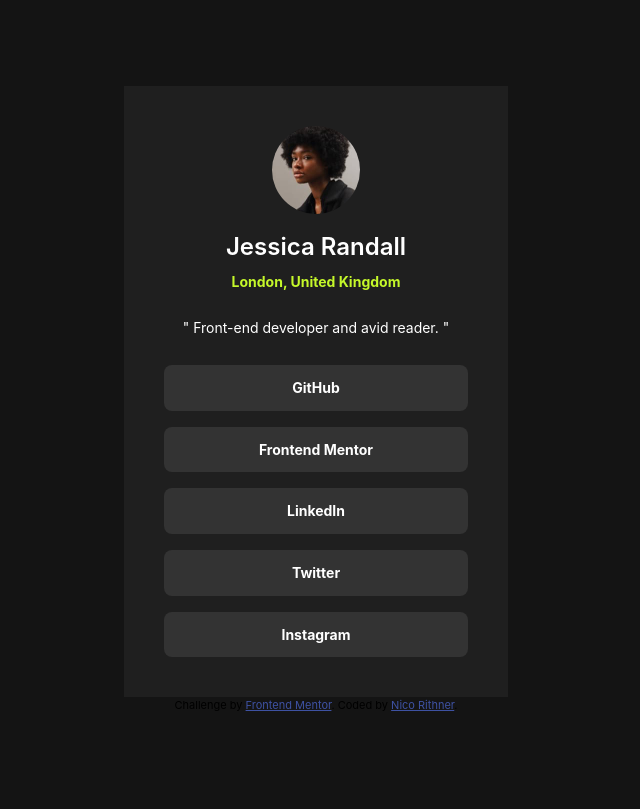
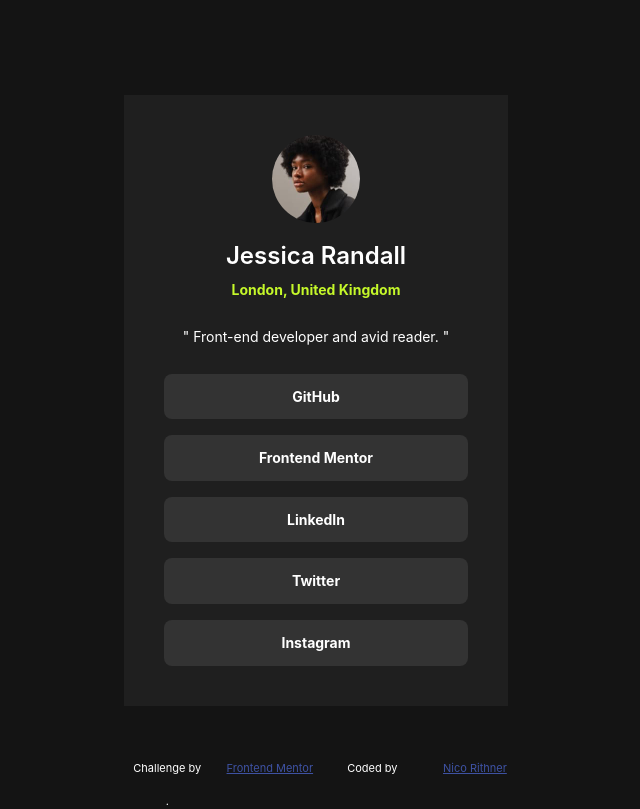
Before and after one commit to nicorithner/solution-social-links-profile-main, a React (Vite) app: page / in a window 1280 px wide. Shown: the whole page, without its empty margins (324-964 px from the left). Built offline with nearby package versions, Linux system fonts and the light colour scheme.

Commit message:
Add footer styling

```diff
--- a/src/components/App.jsx
+++ b/src/components/App.jsx
@@ -4,15 +4,15 @@ function App() {
   return (
     <>
       <Card />
-      <div>
+      <footer className="footer">
         <div className="attribution">
-          Challenge by{" "}
+          Challenge by
           <a href="https://www.frontendmentor.io?ref=challenge" target="_blank">
             Frontend Mentor
           </a>
-          . Coded by <a href="#">Nico Rithner</a>.
+          Coded by <a href="#">Nico Rithner</a>.
         </div>
-      </div>
+      </footer>
     </>
   );
 }
--- a/src/components/App.scss
+++ b/src/components/App.scss
@@ -12,7 +12,6 @@ body {
   display: flex;
   justify-content: center;
   align-items: center;
-  min-height: 100vh;
 }
 
 p,
@@ -24,3 +23,19 @@ h5,
 h6 {
   color: $white;
 }
+
+.footer {
+  position: absolute;
+  text-align: center;
+  bottom: 0;
+  width: auto;
+  height: 2.5rem;
+}
+
+.attribution {
+  color: $white;
+  display: grid;
+  grid-template-columns: 1fr 1fr 1fr 1fr;
+  gap: 1rem;
+  width: 100%;
+}
--- a/src/sassStyles/_global.scss
+++ b/src/sassStyles/_global.scss
@@ -27,6 +27,8 @@ body {
   line-height: 1.5;
   -webkit-font-smoothing: antialiased;
   background-color: $offBlack;
+  position: relative;
+  min-height: 100vh;
 }
 
 /*
```
